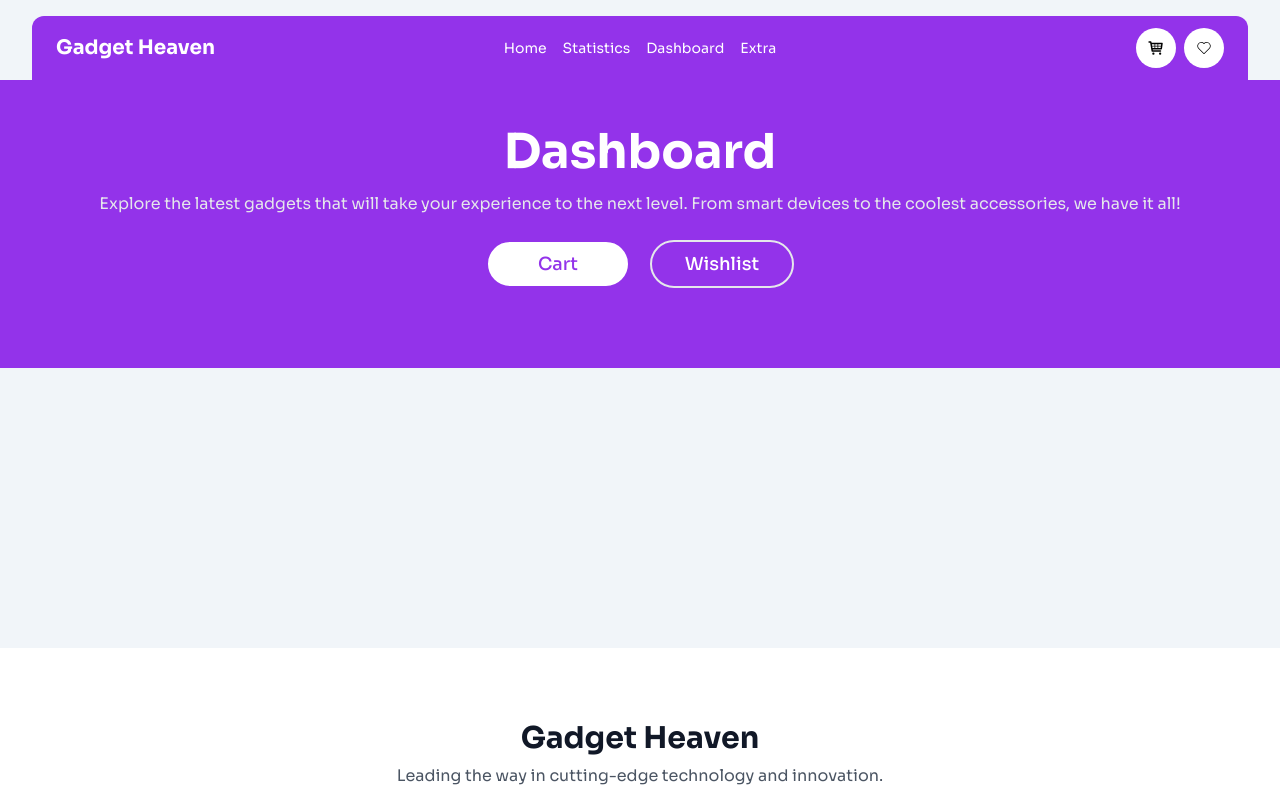
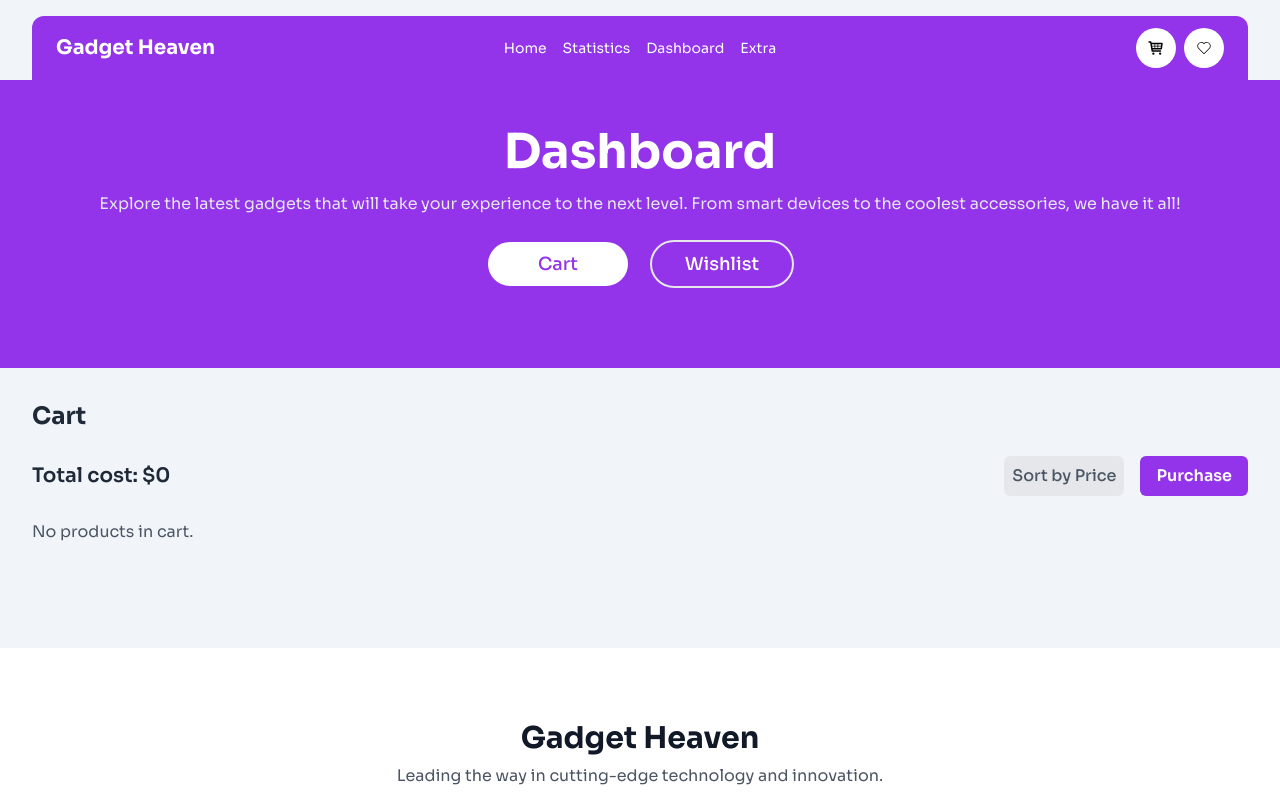
Before and after one commit to Kamil-Ahmed67/gadgets-heaven, a React (Vite) app: page /dashboard in a window 1280 px wide. Shown: the top 800 px of the page. Built offline with nearby package versions, Linux system fonts and the light colour scheme.

Commit message:
Add To Cart Functionalities Added

```diff
--- a/package.json
+++ b/package.json
@@ -15,6 +15,7 @@
     "prop-types": "^15.8.1",
     "react": "^18.3.1",
     "react-dom": "^18.3.1",
+    "react-hot-toast": "^2.4.1",
     "react-icons": "^5.3.0",
     "react-router-dom": "^6.27.0",
     "sort-by": "^1.2.0"
--- /dev/null
+++ b/src/components/App.jsx
@@ -0,0 +1,22 @@
+import { useEffect, useState } from "react";
+import { Outlet } from "react-router-dom";
+
+const App = () => {
+    const [chosenProduct, setChosenProduct] = useState([]);
+    useEffect(() => {
+        fetch('gadgets.json')
+          .then(response => response.json())
+          .then(data => setChosenProduct(data))
+      }, [])
+    // Function to add a product to the cart
+    const addSelectedProduct = (product) => {
+        setChosenProduct((prevProducts) => [...prevProducts, product]);
+    };
+    return (
+        <div>
+             <Outlet context={{ chosenProduct, addSelectedProduct }} />
+        </div>
+    );
+};
+
+export default App;
--- a/src/components/Cart.jsx
+++ b/src/components/Cart.jsx
@@ -1,7 +1,76 @@
+import { useState, useEffect } from "react";
+import { TiDeleteOutline } from "react-icons/ti";
+
 const Cart = () => {
+    const [selectedGadgets, setSelectedGadgets] = useState([]);
+    const [totalCost, setTotalCost] = useState(0);
+
+    useEffect(() => {
+        const savedGadgets = localStorage.getItem("addedProduct");
+        if (savedGadgets) {
+            const gadgets = JSON.parse(savedGadgets);
+            setSelectedGadgets(gadgets);
+            calculateTotalCost(gadgets);
+        }
+    }, []);
+
+    // Calculate total cost
+    const calculateTotalCost = (gadgets) => {
+        const total = gadgets.reduce((sum, item) => sum + item.price, 0);
+        setTotalCost(total.toFixed(2));
+    };
+
+    // Remove item from cart
+    const removeItem = (index) => {
+        const updatedGadgets = selectedGadgets.filter((_, i) => i !== index);
+        setSelectedGadgets(updatedGadgets);
+        localStorage.setItem("addedProduct", JSON.stringify(updatedGadgets));
+        calculateTotalCost(updatedGadgets);
+    };
+
+    // Sort items by price
+    const sortByPrice = () => {
+        const sortedGadgets = [...selectedGadgets].sort((a, b) => a.price - b.price);
+        setSelectedGadgets(sortedGadgets);
+    };
+
     return (
-        <div>
-            <h1>This Is Cart</h1>
+        <div className="container mx-auto p-8">
+            <h1 className="text-2xl font-bold mb-6">Cart</h1>
+
+            <div className="flex justify-between items-center mb-4">
+                <h2 className="text-xl font-semibold">Total cost: ${totalCost}</h2>
+                <div className="flex gap-4">
+                    <button onClick={sortByPrice} className="bg-gray-200 p-2 rounded-md font-medium text-gray-600 hover:bg-gray-300">
+                        Sort by Price
+                    </button>
+                    <button className="bg-purple-600 text-white px-4 py-2 rounded-md font-semibold hover:bg-purple-700">
+                        Purchase
+                    </button>
+                </div>
+            </div>
+
+            {selectedGadgets.length > 0 ? (
+                <div className="space-y-4">
+                    {selectedGadgets.map((product, index) => (
+                        <div key={index} className="flex items-center justify-between p-4 border rounded-lg bg-gray-50 shadow-sm">
+                            <div className="flex items-center">
+                                <img src={product.product_image} alt={product.product_title} className="w-20 h-20 rounded-lg mr-4" />
+                                <div>
+                                    <h3 className="text-lg font-bold">{product.product_title}</h3>
+                                    <p className="text-sm text-gray-500">{product.description}</p>
+                                    <p className="text-gray-700 font-semibold">Price: ${product.price}</p>
+                                </div>
+                            </div>
+                            <button onClick={() => removeItem(index)} className="text-red-500 hover:text-red-700">
+                                <TiDeleteOutline size={24} />
+                            </button>
+                        </div>
+                    ))}
+                </div>
+            ) : (
+                <p className="text-gray-600 mt-6">No products in cart.</p>
+            )}
         </div>
     );
 };
--- a/src/components/GadgetCards.jsx
+++ b/src/components/GadgetCards.jsx
@@ -17,6 +17,7 @@ const GadgetCards = () => {
             setGadgets(allData.slice(0, 6));
         }
     }, [cat, allData]);
+
 
     return (
         <div>
--- a/src/layouts/MainLayout.jsx
+++ b/src/layouts/MainLayout.jsx
@@ -2,6 +2,7 @@ import { Outlet } from "react-router-dom";
 import Footer from "../components/Footer";
 import Navbar from "../components/Navbar";
 import { useState } from "react";
+import { Toaster } from "react-hot-toast";
 
 const MainLayout = () => {
     const [cart, setCart] = useState([]);
@@ -20,9 +21,11 @@ const MainLayout = () => {
             </div>
             {/* Footer */}
             <Footer></Footer>
+            <Toaster></Toaster>
         </div>
     );
 };
 
 export default MainLayout;
 //className="min-h-[calc(500vh-300px)] "
+//npm install react-hot-toast
--- a/src/pages/Dashboard.jsx
+++ b/src/pages/Dashboard.jsx
@@ -1,5 +1,6 @@
 import { useState } from "react";
 import Cart from "../components/Cart";
+import Wishlist from "../components/Wishlist";
 
 const Dashboard = () => {
     const [isActive, setIsActive] = useState({
@@ -48,11 +49,15 @@ const Dashboard = () => {
                 </div>
 
             </div>
-           <div>
-            {
-
-            }
-           </div>
+            <div>
+                {isActive.card ?(
+                        <Cart></Cart>
+                    ):
+                    (
+                    <Wishlist></Wishlist>
+                )
+                }
+            </div>
         </div>
     );
 };
--- a/src/pages/Home.jsx
+++ b/src/pages/Home.jsx
@@ -2,7 +2,7 @@ import { Outlet } from "react-router-dom";
 import Banner from "../components/Banner";
 import Heading from "../components/Heading";
 const Home = () => {
-    // const catData=useLoaderData();
+    // const gadgetData=useLoaderData();
     return (
         <div>
             {/* Banner Section */}
--- a/src/pages/ProductDetails.jsx
+++ b/src/pages/ProductDetails.jsx
@@ -1,19 +1,19 @@
 import { useEffect, useState } from "react";
 import { CiHeart } from "react-icons/ci";
 import { TiShoppingCart } from "react-icons/ti";
-import { NavLink, useLoaderData, useOutletContext, useParams } from "react-router-dom";
+import { NavLink, useLoaderData, useParams } from "react-router-dom";
+import { addSelectedProduct} from "../utils";
 
 const ProductDetails = () => {
     const { proId } = useParams();
     const allGadgetData = useLoaderData();
     const [gadget, setGadget] = useState({});
-    const { addToCart } = useOutletContext(); //add to the icon purpose
+
     useEffect(() => {
         const singleGadgetData = allGadgetData.find(item => item.product_id == proId);
         setGadget(singleGadgetData);
     }, [allGadgetData, proId]);
-
-    const {product_id, product_image, product_title, price, description, Specification, availability, rating } = gadget;
+    const {product_image, product_title, price, description, Specification, availability, rating } = gadget;
 
     return (
         <div className="relative">
@@ -68,8 +68,8 @@ const ProductDetails = () => {
                         {/* Add to Cart Button */}
                         <div className="flex gap-4 items-center">
                             <div>
-                                <NavLink to={`/cart/${product_id}`}>
-                                <button onClick={addToCart} className="bg-purple-600 text-white py-2 px-4 rounded-3xl font-semibold hover:bg-purple-700 flex items-center space-x-2">
+                                <NavLink>
+                                <button onClick={() => addSelectedProduct(gadget)} className="bg-purple-600 text-white py-2 px-4 rounded-3xl font-semibold hover:bg-purple-700 flex items-center space-x-2">
                                     <span className="flex items-center gap-2 ">Add To Cart<TiShoppingCart className="text-xl"></TiShoppingCart></span>
                                 </button>
                                 </NavLink>
@@ -89,3 +89,5 @@ const ProductDetails = () => {
 };
 
 export default ProductDetails;
+//const {addSelectedProduct}=useOutletContext //add to the icon purpose
+//useOutletContext,
--- a/src/routes/Routes.jsx
+++ b/src/routes/Routes.jsx
@@ -8,6 +8,7 @@ import Dashboard from "../pages/Dashboard";
 import GadgetCards from "../components/GadgetCards";
 import Categories from "../components/Categories";
 import ProductDetails from "../pages/ProductDetails";
+import Cart from "../components/Cart";
 const router = createBrowserRouter([
     {
         path: "/",
@@ -46,6 +47,10 @@ const router = createBrowserRouter([
                 path: "/gadget/:proId",
                 element:<ProductDetails></ProductDetails>,
                 loader:()=>fetch('../gadgets.json'),
+            },
+            {
+                path: "/cart",
+                element:<Cart></Cart>,
             }
         ]
     },
--- /dev/null
+++ b/src/utils/index.js
@@ -0,0 +1,24 @@
+import toast from "react-hot-toast";
+
+// Get all products from local storage
+const getAllProduct = () => {
+    const all = localStorage.getItem('addedProduct');
+    return all ? JSON.parse(all) : [];
+};
+
+// Add a product to local storage
+const addSelectedProduct = (product) => {
+    const products = getAllProduct();
+    const isExist = products.find(item => item.product_id === product.product_id);
+
+    if (isExist) {
+        toast.error("Item already exists in the cart!");
+        return;
+    }
+
+    products.push(product);
+    localStorage.setItem("addedProduct", JSON.stringify(products));
+    toast.success("Added to cart successfully!");
+};
+
+export { addSelectedProduct, getAllProduct };
```
Also changed, not shown: 1 other file (tests, documents, lock files or other folders).
